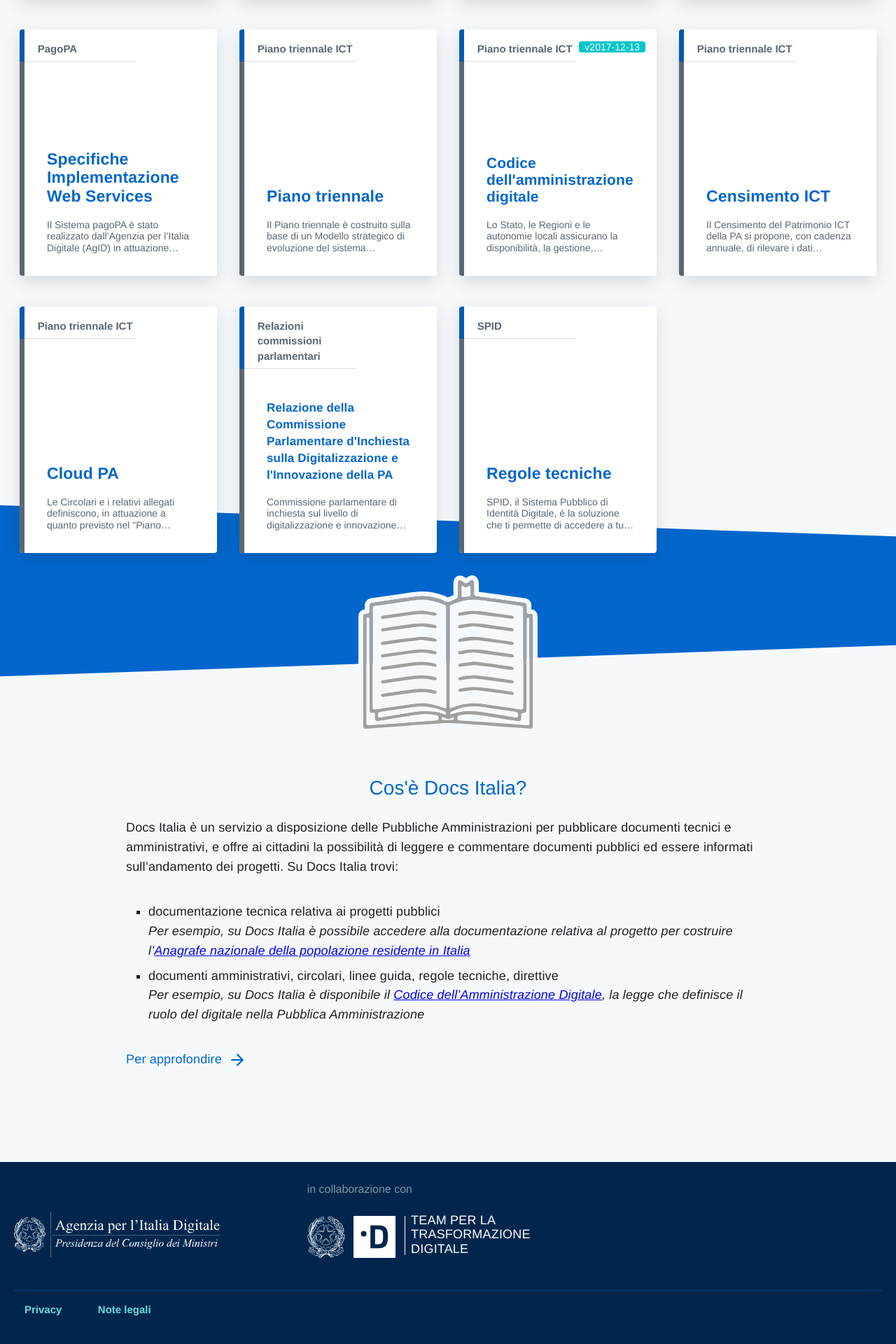
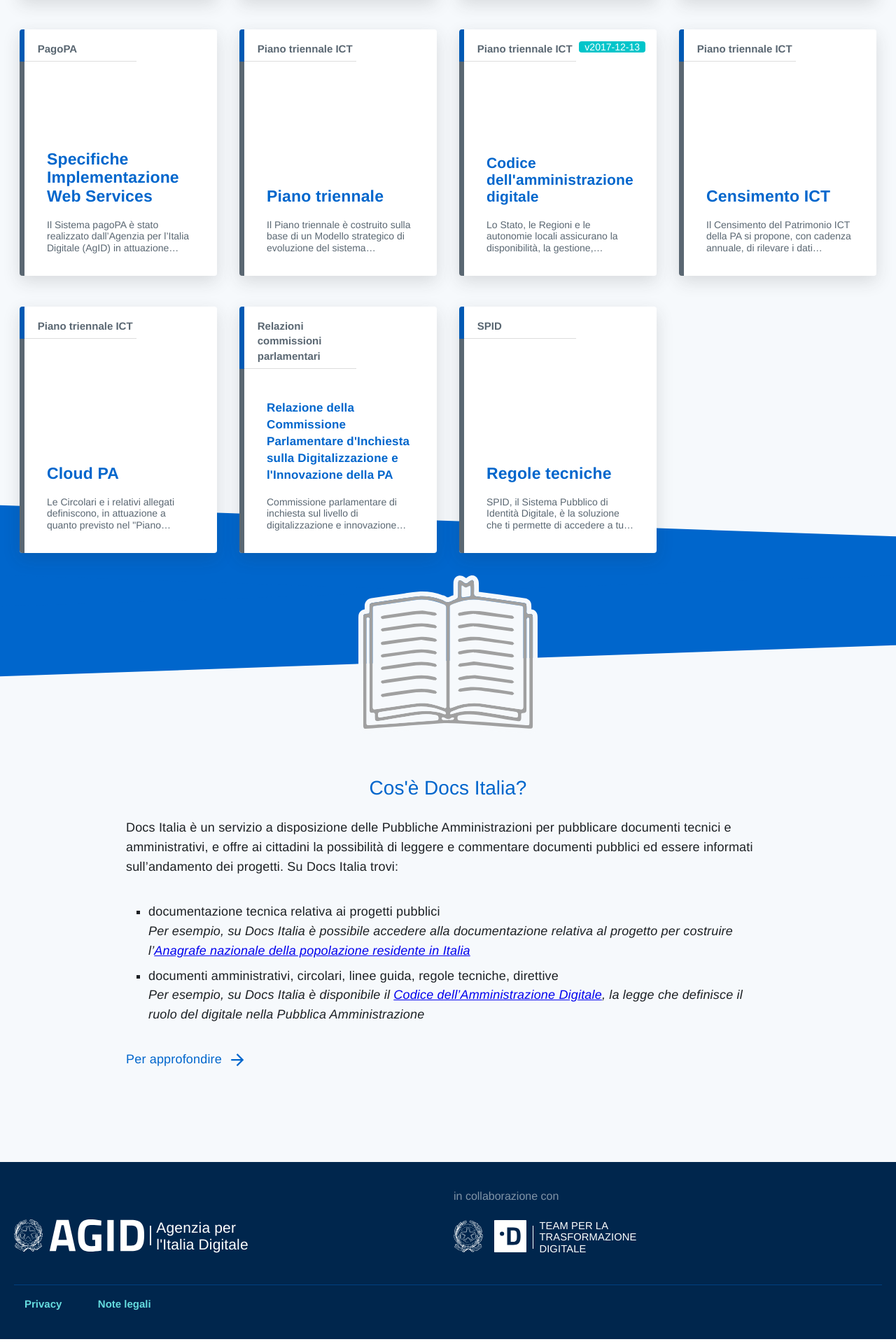
Before and after one commit to italia/docs.developers.italia.it, a Jekyll site: the page built from _pages/index.md, in a window 1280 px wide. Shown: the part 1854-3774 px from the top of the page at 70% size. Built offline with Jekyll 4.4.1, drawn with Linux system fonts in a browser that asks for light colours; comment, search, counter and statistics services are not loaded.

Commit message:
Update footer layout and logo images

```diff
--- a/_config.yml
+++ b/_config.yml
@@ -42,7 +42,7 @@
 owner_full: Agenzia per l'Italia Digitale
 owner_link: http://www.agid.gov.it
 logo: /assets/icons/logo-it.png
-owner_logo: /assets/images/agid-logo-bb.svg
+owner_logo: /assets/images/logo-agid.svg
 partner_short: Team Digitale
 partner_full: Team per la Trasformazione Digitale
 partner_link: https://teamdigitale.governo.it
--- a/_includes/footer.html
+++ b/_includes/footer.html
@@ -2,29 +2,22 @@
 <div class="u-background-95">
   <div class="u-layout-wide u-layoutCenter u-layout-r-withGutter u-hiddenPrint">
     <footer class="Footer">
-      <div class="Grid Grid--withGutter u-padding-top-xl">
-        <div class="Grid-cell u-md-size1of3 u-lg-size5of12 u-padding-r-bottom">
-          <a href="{{ site.owner_link }}" class="u-linkClean">
-            <img class="Footer-logo u-xs-padding-right-none" src="{{ site.owner_logo }}" alt="{{ site.owner_full }}" style="height: 4em; max-width: 100%">
-          </a>
+      <div class="Grid Grid--withGutter">
+        <div class="Footer-logo-container--owner Grid-cell u-md-size1of2 u-lg-size5of12 u-padding-r-bottom">
+            <a href="{{ site.owner_link }}" class="u-linkClean u-text-sm-s u-text-md-m u-text-lg-m u-inlineBlock u-color-white">
+                <img class="Footer-logo u-padding-all-none" src="{{ site.owner_logo }}" alt="{{ site.owner_full }}">
+                <span class="Footer-logo-separator"></span>
+                <span class="Owner-name">{{ site.owner_full }}</span>
+            </a>
         </div>
-
-        <div class="Grid-cell u-md-size1of3 u-lg-size1of3 u-padding-r-bottom td-footer">
-          <p class="u-padding-bottom-l" style="opacity: 0.5">{{ t.in_collaboration_with }}</p>
-          <div class="Grid">
-            <div class="u-inlineBlock">
-              <a href="{{ site.partner_link }}" class="u-linkClean">
-                <img class="u-padding-top-xxs u-padding-right-xs" src="{{ site.gov_logo }}" alt="{{ site.partner_full }}" style="height: 4em; max-width: 100%">
-                <img class="u-padding-top-xxs u-padding-right-xxs" src="{{ site.partner_logo }}" alt="{{ site.partner_full }}" style="height: 4em; max-width: 100%">
-              </a>
-            </div>
-            <div class="Grid-cell u-size1of12 u-padding-left-none team-bar"></div>
-            <p class="Grid-cell u-size5of12 Footer-siteName u-padding-left-xs u-text-r-xs" style="max-width: 10em">
-              <a href="{{ $site['partner_link'] }}" class="u-color-white u-linkClean">
-                {{ site.partner_full | upcase }}
-              </a>
-            </p>
-          </div>
+        <div class="Grid-cell u-md-size1of2 u-lg-size1of3 u-padding-r-bottom">
+            <p class="u-padding-bottom-l" style="opacity: 0.5">{{ t.in_collaboration_with }}</p>
+            <a href="{{ site.partner_link }}" class="u-linkClean u-text-r-m u-inlineBlock u-color-white">
+                <img class="Footer-logo u-padding-all-none u-margin-right-s" src="{{ site.gov_logo }}" alt="{{ site.partner_full }}">
+                <img class="Footer-logo u-padding-all-none" src="{{ site.partner_logo) }}" alt="{{ site.partner_full }}">
+                <span class="Footer-logo-separator--partner"></span>
+                <span class="Partner-name">{{ site.partner_full }}</span>
+            </a>
         </div>
       </div>
 
--- a/_sass/_docs-italia.scss
+++ b/_sass/_docs-italia.scss
@@ -103,28 +103,55 @@
 /* Footer
   ========== */
 
-.td-footer {
-  @media screen and (min-width: 992px) {
-    margin-top: -4.2rem;
+  .Footer {
+    .Footer-logo {
+      height: 2.2em;
+      padding: 0 !important;
     }
 
-  .team-bar {
-    border-right: 1px solid #fff;
-    height: 3.5em;
-    margin-top: 4px;
-    width: 10px !important;
+    .Footer-logo-container--owner {
+      @media screen and (min-width: 992px) {
+        padding-top: 2.3em;
       }
     }
 
+    .Footer-logo-separator {
+      border-left: 0.1em solid #fff;
+      margin: 0 0.3em;
+      font-size: 1.2em;
+      vertical-align: middle;
+    }
+
+    .Footer-logo-separator--partner {
+      border-left: 0.05em solid #fff;
+      margin: 0 0.3em;
+      font-size: 1.4em;
+      vertical-align: middle;
+    }
+
+    .Owner-name {
+      display: inline-block;
+      width: 7em;
+      vertical-align: middle;
+    }
+
+    .Partner-name {
+      display: inline-block;
+      width: 10em;
+      font-size: 0.7em;
+      vertical-align: middle;
+      text-transform: uppercase;
+    }
 
     .Footer-notes li {
       @media screen and (min-width: 992px) {
         margin-top: 0;
-    margin-left: 3.2rem!important;
+        margin-left: 3.2rem !important;
         margin-right: 0 !important;
       }
+
       margin-right: 0 !important;
-  display: inline-block!important;
+      display: inline-block !important;
       max-width: 100%;
       font-size: small;
       margin-top: 1rem;
@@ -132,16 +159,19 @@
 
     .Footer-links li {
       @media screen and (min-width: 992px) {
-    margin-right: 3.2rem!important;
-  }
-  margin-right: 1.5rem!important;
-  margin-left: 1.5rem!important;
+        margin-right: 3.2rem !important;
       }
 
-.Footer-links > ul, .Footer .Social > ul {
+      margin-right: 1.5rem !important;
+      margin-left: 1.5rem !important;
+    }
+
+    .Social > ul,
+    .Footer-links > ul {
       @media screen and (min-width: 992px) {
         width: auto;
       }
+
       width: 100%;
     }
 
@@ -152,11 +182,14 @@
       font-size: small !important;
     }
 
-.Footer-links, .Footer .Social {
+    .Social,
+    .Footer-links {
       @media screen and (min-width: 992px) {
         text-align: left;
       }
+
       text-align: center !important;
+    }
   }
 
 /* Card
```
Also changed, not shown: assets/images/logo-agid.svg. Lines whose indentation alone changed are shown as unchanged.
